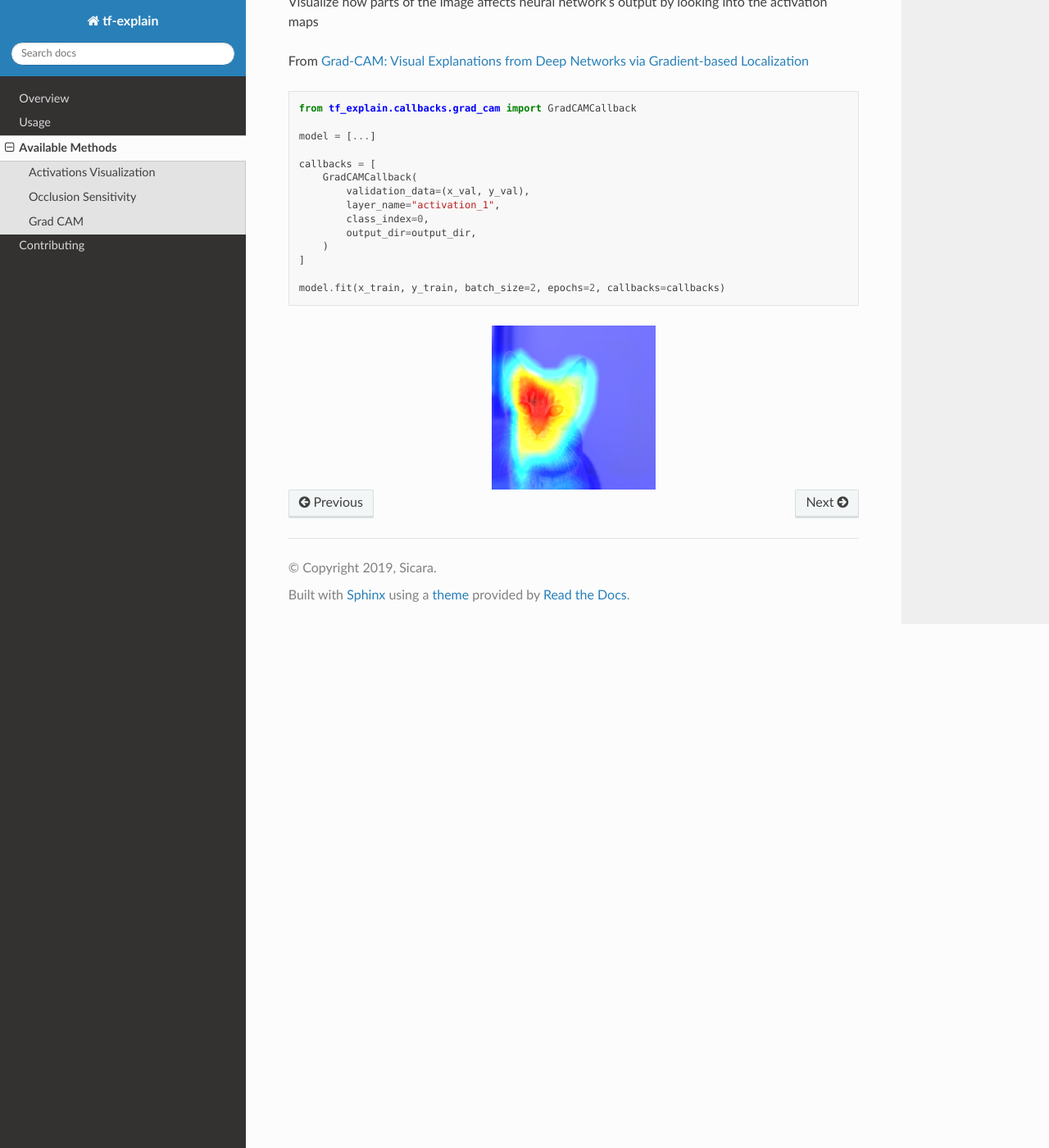
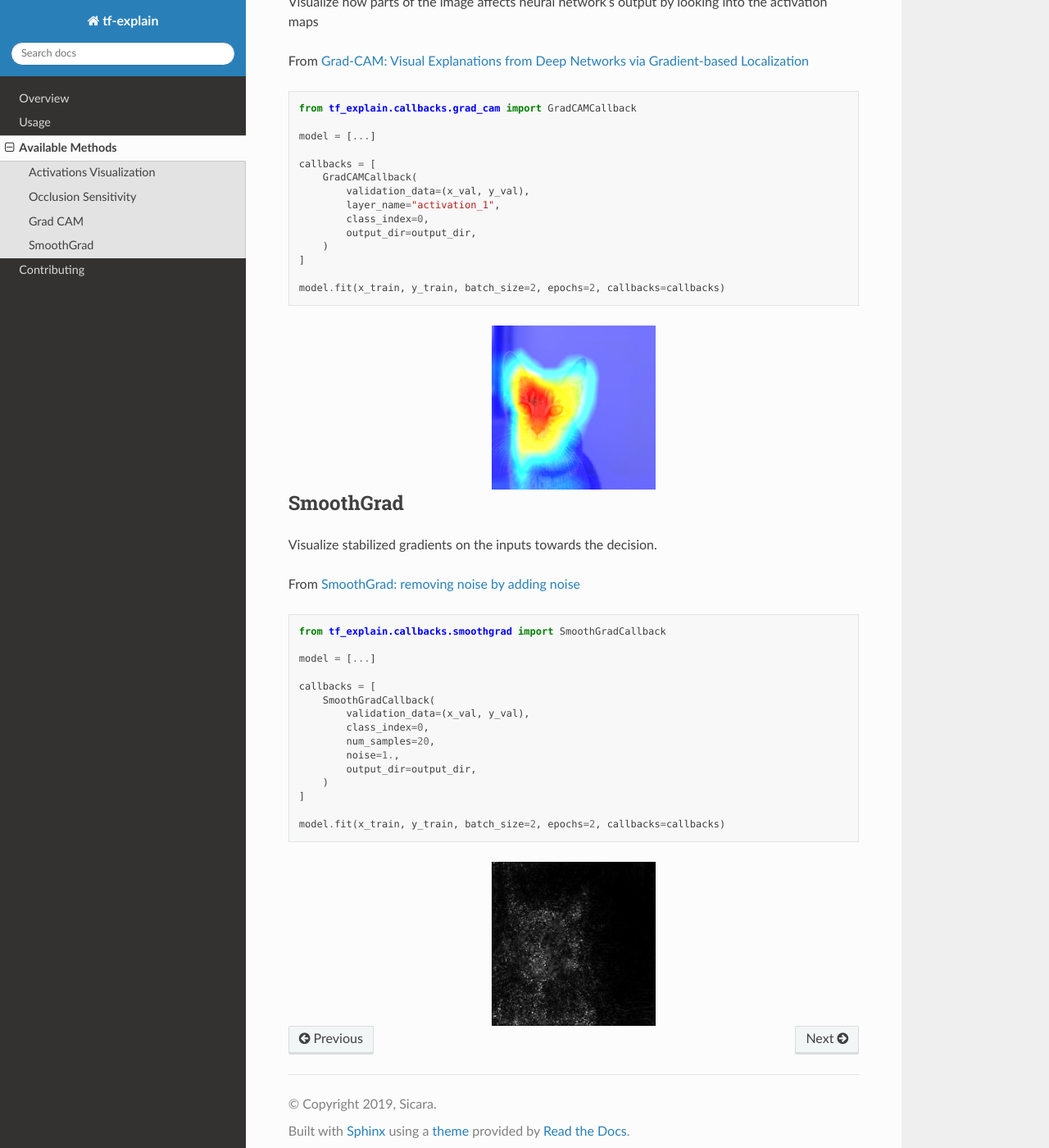
Before and after one commit to sicara/tf-explain, a Sphinx documentation site: the page built from docs/source/methods.rst, in a window 1280 px wide and 1400 px high, scrolled down 1586 px. Shown: the whole window at 82% size. Built offline with Sphinx 7.4.7 and the Read the Docs theme 2.0.0, drawn with Linux system fonts in a browser that asks for light colours; pages that are not in the unit, such as notebooks, are missing from menus.

Commit message:
Add SmoothGrad in documentation, fix docstring

```diff
--- a/docs/source/methods.rst
+++ b/docs/source/methods.rst
@@ -79,3 +79,32 @@
    :alt: GradCAM
    :width: 200px
    :align: center
+
+
+SmoothGrad
+**********
+
+Visualize stabilized gradients on the inputs towards the decision.
+
+From `SmoothGrad: removing noise by adding noise <https://arxiv.org/abs/1706.03825>`_
+::
+    from tf_explain.callbacks.smoothgrad import SmoothGradCallback
+
+    model = [...]
+
+    callbacks = [
+        SmoothGradCallback(
+            validation_data=(x_val, y_val),
+            class_index=0,
+            num_samples=20,
+            noise=1.,
+            output_dir=output_dir,
+        )
+    ]
+
+    model.fit(x_train, y_train, batch_size=2, epochs=2, callbacks=callbacks)
+
+.. image:: ../assets/smoothgrad.png
+   :alt: SmoothGrad
+   :width: 200px
+   :align: center
```
Also changed, not shown: docs/assets/smoothgrad.png (added), 1 other file.
